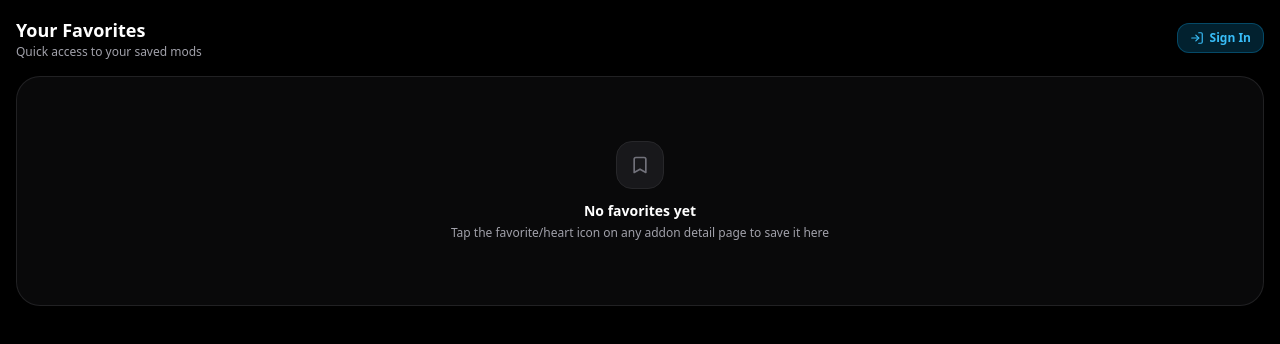
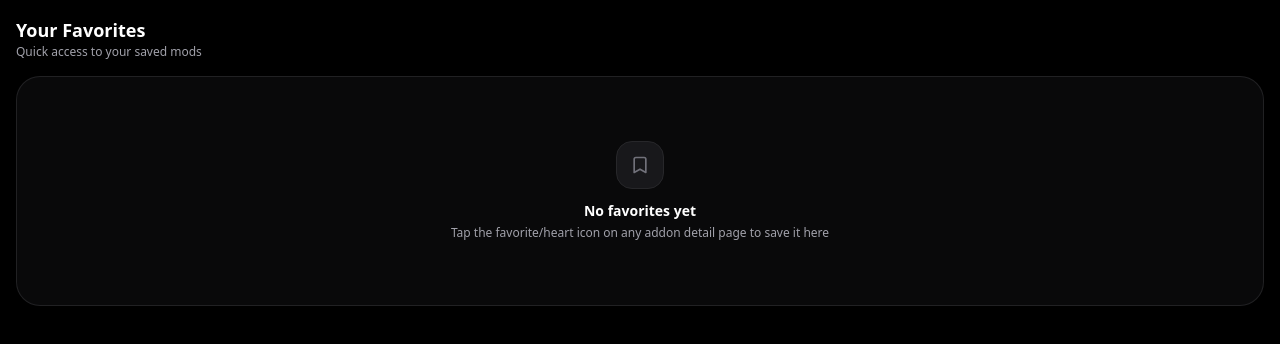
Before and after one commit to f6D0k4e9/Miku-s-AddOns-Library, a React (Vite) app: page /favorites in a window 1280 px wide. Shown: the top 344 px of the page. Built offline with nearby package versions, Linux system fonts and the light colour scheme.

Commit message:
Update FavoritesPage.tsx

```diff
--- a/src/pages/FavoritesPage.tsx
+++ b/src/pages/FavoritesPage.tsx
@@ -1,16 +1,10 @@
 import React, { useState, useEffect } from 'react';
 import { useNavigate } from 'react-router-dom';
-import { Heart, Bookmark, LogIn } from 'lucide-react';
+import { Heart, Bookmark } from 'lucide-react';
 import { ADDONS_DATA } from '../data/addons';
 import { getCoverForAddon } from '../utils/imageLocators';
-import { UserProfile } from '../types/user';
 
-interface FavoritesPageProps {
-  user: UserProfile | null;
-  onOpenAuth: () => void;
-}
-
-export const FavoritesPage: React.FC<FavoritesPageProps> = ({ user, onOpenAuth }) => {
+export const FavoritesPage: React.FC = () => {
   const [favoriteSlugs, setFavoriteSlugs] = useState<string[]>([]);
   const navigate = useNavigate();
 
@@ -36,16 +30,6 @@ export const FavoritesPage: React.FC<FavoritesPageProps> = ({ user, onOpenAuth }
           <h2 className="text-lg font-black text-white">Your Favorites</h2>
           <p className="text-xs text-zinc-400">Quick access to your saved mods</p>
         </div>
-
-        {!user && (
-          <button
-            onClick={onOpenAuth}
-            className="flex items-center space-x-1.5 px-3 py-1.5 rounded-xl bg-sky-500/20 text-sky-400 border border-sky-500/30 text-xs font-bold active:scale-95 transition"
-          >
-            <LogIn className="w-3.5 h-3.5" />
-            <span>Sign In</span>
-          </button>
-        )}
       </div>
 
       {/* Grid of Favorites */}
```
